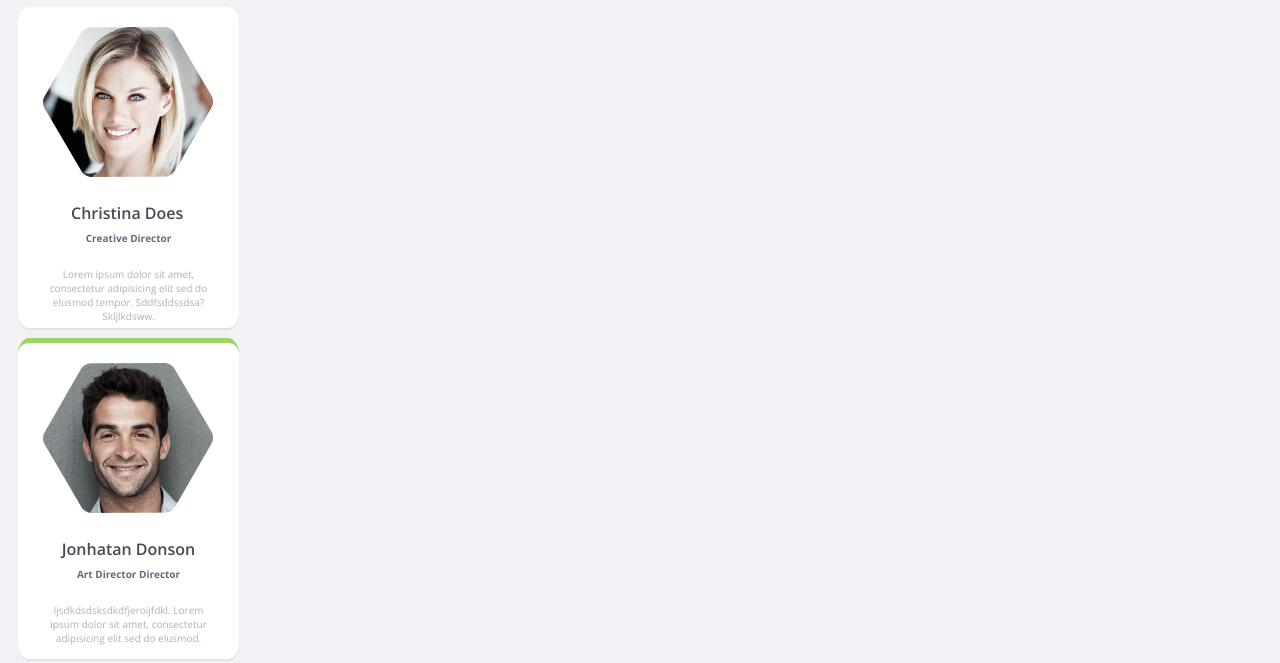
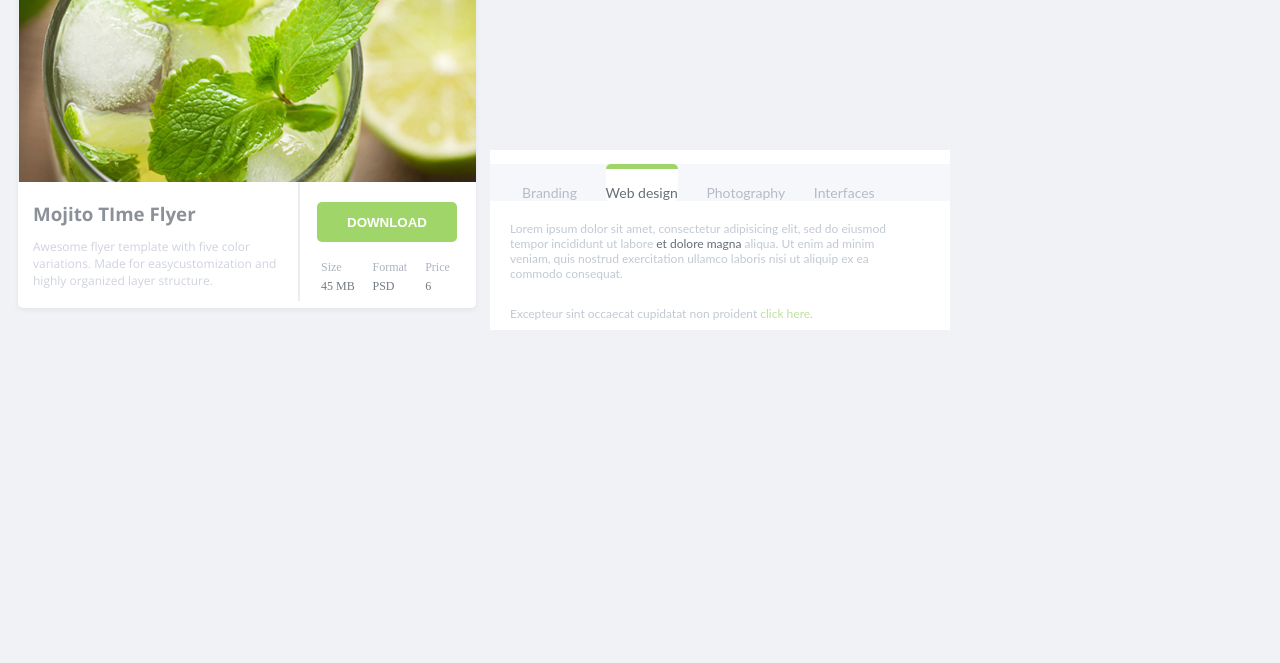
Before and after one commit to Ivana22/HTML5, a plain HTML site: page Domashna_Bojan/LogIn.html in a window 1280 px wide. Shown: the part 4554-5217 px from the top of the page. After the commit the page ends 4892 px from the top, so only its background shows below. Drawn offline with nearby package versions, Linux system fonts and the light colour scheme.

Commit message:
Update 20 elements
Update 20 elements

```diff
--- a/Domashna_Bojan/LogIn.html
+++ b/Domashna_Bojan/LogIn.html
@@ -310,7 +310,7 @@
 	<h3>Moscow</h3>
 </div>
 <!-- FORMA 16 KRAJ -->
-
+<Br>
  <!-- FORMA 17 POCHETOK  -->
  	<div class="cv">
  		<img src="eden.png">
@@ -373,7 +373,22 @@
         </div>
         </div>
 </div>
-
 <!-- FORMA 19 KRAJ -->
+<!-- FORMA 20 POCHETOK -->
+<div class="web">
+    <ul>
+    	<li>Branding</li>
+    	<li class="a">Web design</li>
+    	<li>Photography</li>
+    	<li>Interfaces</li>
+    </ul>
+    <h1>Lorem ipsum dolor sit amet, consectetur adipisicing elit, sed do eiusmod
+    tempor incididunt ut labore <a>et dolore magna </a>aliqua. Ut enim ad minim veniam,
+    quis nostrud exercitation ullamco laboris nisi ut aliquip ex ea commodo
+    consequat.</h1>
+    <p>Excepteur sint occaecat cupidatat non
+    proident<a> click here</a>.</p>
+</div>
+<!-- FORMA 20 KRAJ -->
 </body>
 </html>
--- a/Domashna_Bojan/styles/style.css
+++ b/Domashna_Bojan/styles/style.css
@@ -1306,14 +1306,19 @@ div.flat .main i{
 /*	margin-bottom: 25px;*/
 	padding-top: 30px;
 	/*position: relative;*/
+		display: block;
+	float: left;
+
 }
 
 div.flat .main .img {
 	width: 80px;
 	height: 100px;
 	/*padding-left: 32px;*/
-	display: inline-block;
-	margin-right: 20px;
+	/*display: inline-block;*/
+	/*margin-right: 20px;*/
+	display: block;
+	float: left;
 }
 
 div.flat .main h2{
@@ -1321,8 +1326,9 @@ div.flat .main h2{
 	font-weight: 600;
 	color: white;
 	width: 225px;
-	display: inline-block;
-	margin: 0px 0px 65px 0px;
+	display: block;
+	float: left;
+	margin: 20px 0px 0px 0px;
 }
 
 div.flat .main .chev {
@@ -1330,16 +1336,23 @@ div.flat .main .chev {
 	color: white;
 	font-weight: 400;
 	padding-left: 24px;
-	display: inline;
 	float: right;
 	padding: 0px 0px 60px 0px;
+		display: block;
+	float: right;
 }
 
 div.kopce .start{
 	font-size: 6px;
 	color: #ccd0d9;
-	padding: 10px 4px 0px 207px;
+	padding: 10px 0px 0px 207px;
 	font-weight: bolder;
+}
+
+div.kopce i{
+	font-size: 6px;
+	color: #ccd0d9;;
+	padding-right: 4px;
 }
 
 div.kopce .fa-circle-thin{
@@ -1358,6 +1371,7 @@ div.happy{
 	box-sizing: border-box;
 	font-family: 'Open Sans', sans-serif;
 	margin: 10px;
+	display: inline-block;
 }
 
 div.happy .smile{
@@ -1409,6 +1423,7 @@ div.city{
 	color: white;
 	padding: 14px 0px 14px 0px;
 	background-color: #9fd468;
+	display: inline-block;
 }
 
 div.city h2{
@@ -1448,6 +1463,7 @@ div.city .green h4 {
 }
 
 div.cv{
+	display: inline-block;
 	width: 221px;
 	height: 321px;
 	box-sizing: border-box;
@@ -1490,6 +1506,7 @@ div.cv img{
 
 
 div.cv2{
+	display: inline-block;
 	width: 221px;
 	height: 321px;
 	box-sizing: border-box;
@@ -1499,7 +1516,6 @@ div.cv2{
  	border-radius: 5%;
  	margin: 10px;
  	padding: 20px 0px 25px 0px
- 	display: inline;
  }
 
 div.cv2 img{
@@ -1532,6 +1548,7 @@ div.cv2 img{
  }
 
  div.cv3{
+ 	display: inline-block;
 	width: 221px;
 	height: 321px;
 	box-sizing: border-box;
@@ -1541,7 +1558,6 @@ div.cv2 img{
  	border-radius: 5%;
  	margin: 10px;
  	padding: 20px 0px 25px 0px
- 	display: inline;
  	border-top: 5px solid #a0d468;
  }
 
@@ -1616,7 +1632,10 @@ div.mojito{
     border-radius: 5px;
     background-color: #fff;
     box-shadow: 0 2px 5px #e3e4e8;
-}
+    margin: 10px;
+    display: inline-block;
+}
+
 div.mojito div.image{
         width: 100%;
         height: 218px;
@@ -1629,6 +1648,7 @@ div.mojito{
         /*margin-top:20px;*/
         /*margin-bottom:27px;*/
 }
+
 div.mojito div.description div.text{
         width:250px ;
         /*height: 126px;*/
@@ -1639,14 +1659,17 @@ div.mojito{
         display: inline-block;
         float: left;
 }
+
 div.mojito div.description div.text h3{
             color: #8c9099;
             margin-bottom: 10px;
 }
+
 div.mojito div.description div.text p{
             color: #cfd3de;
             font-size: 12px;
 }
+
 div.mojito div.download{
         width:178px ;
         height: 126px;
@@ -1654,6 +1677,7 @@ div.mojito{
         float: right;
         margin-top: -119px;
 }
+
 div.mojito div.download button{
             display: block;
             margin: 0 auto;
@@ -1666,17 +1690,75 @@ div.mojito{
             width: 140px;
             border-radius:5px ;
 }
+
 div.mojito div.download table{
             font-size: 12px;
             margin-left: 20px;
             margin-top:15px ;
 }
+
 div.mojito div.download table tr.first{
             color:#acb2be;
 }
+
 div.mojito div.download table tr.second{
             color:#737a84;
 }
+
 div.mojito div.download table td{
                 width: 50px;
 }
+
+div.web{
+	width: 460px;
+	height: 180px;
+	background-color: #fff;
+	display: inline-block;
+}
+div.web ul{
+	font-family: 'Lato', sans-serif;
+	background-color:#f6f7fb;
+	list-style: none;
+	font-size: 14px;
+	padding: 0px 26px 0px 32px;
+
+
+}
+div.web ul li{
+	display: inline-block;
+	color: #b5bbc7;
+	margin-right: 25px;
+	padding-top: 15px;
+}
+
+div.web ul li.a{
+	border-top: 5px solid #9fd468;
+	border-radius:5px;
+    background-color: #fff;
+    color: #646e78;
+}
+
+div.web h1{
+	font-family: 'Lato', sans-serif;
+	font-weight: normal;
+	font-size: 12px;
+	color: #c2c9d3;
+    margin: 20px 55px 25px 20px;
+
+}
+
+div.web h1 a{
+	color: #646c79;
+}
+
+div.web p{
+	font-family: 'Lato', sans-serif;
+	font-size: 12px;
+	margin-right:20px;
+	color: #c2c9d3;
+	margin-left: 20px;
+}
+
+div.web p a{
+	color: #bce299;
+}
```
Lines whose indentation alone changed are shown as unchanged.
